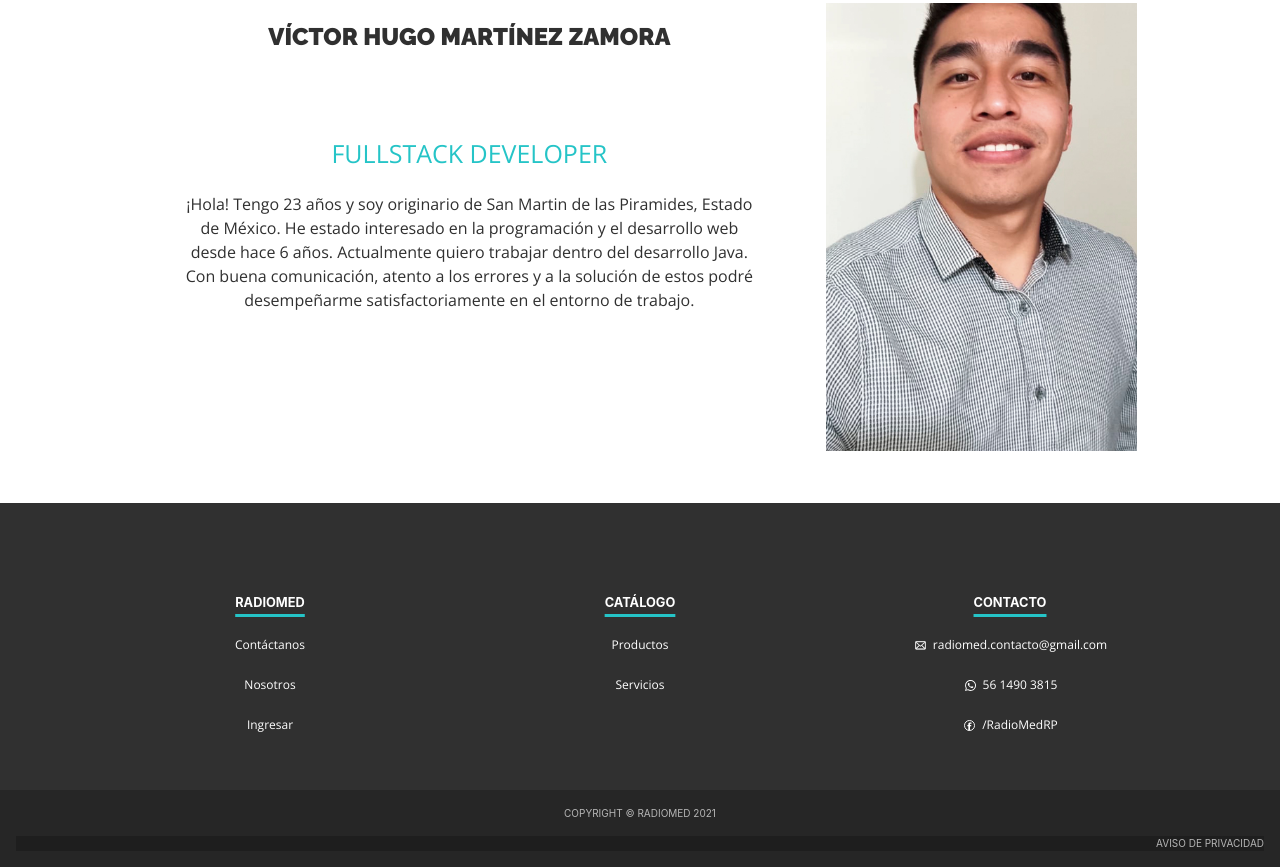
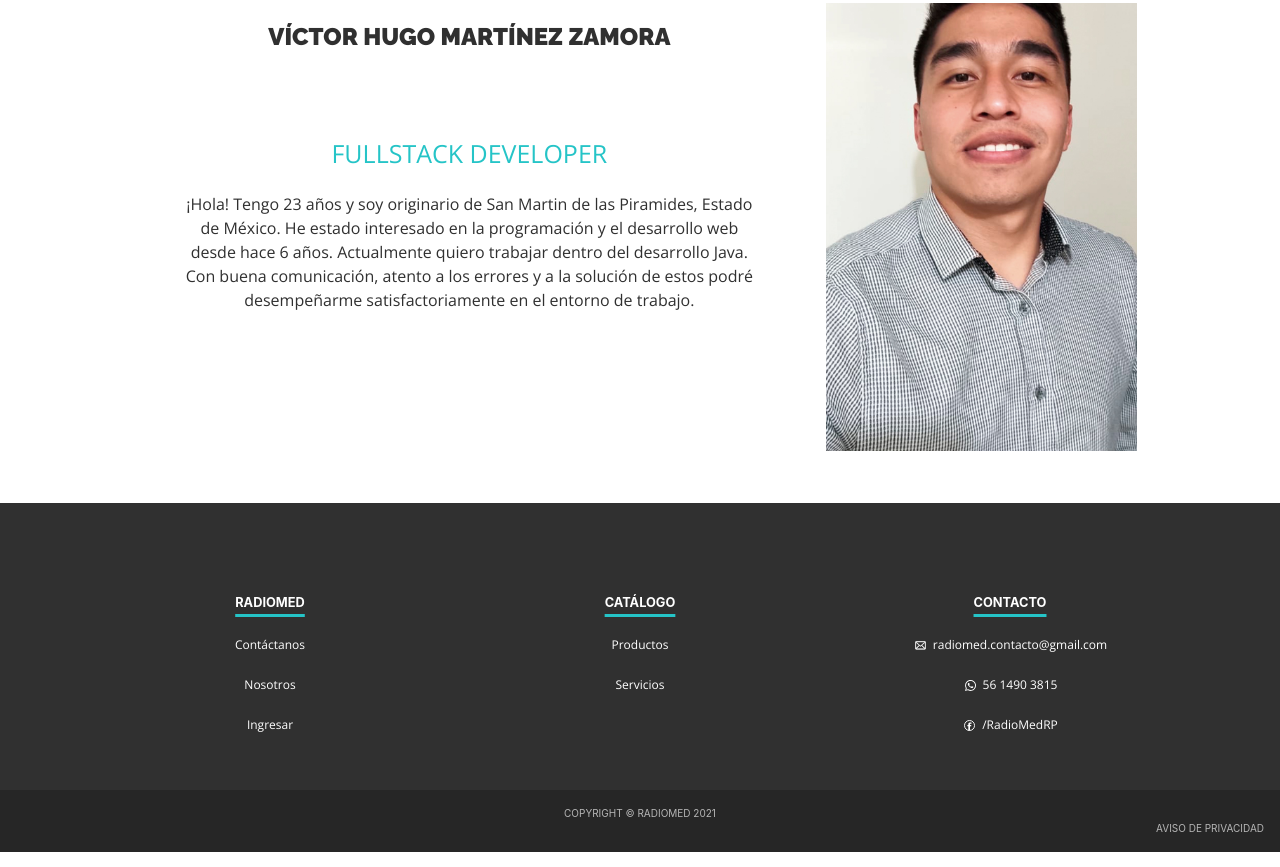
Before and after one commit to VictorHMZ98/SeguridadRadiologica, a website: page acercaDe.html in a window 1280 px wide. Shown: the part 3211-4078 px from the top of the page. Drawn offline with nearby package versions, Linux system fonts and the light colour scheme.

Commit message:
fix | Corregí el aviso de privacidad en los footers

```diff
--- a/acercaDe.html
+++ b/acercaDe.html
@@ -304,7 +304,7 @@
     <!-- Copyright -->
     <div class="text-center p-3 footer-link-copyright" style="background-color: rgba(0, 0, 0, 0.2)">
         COPYRIGHT © RADIOMED 2021
-        <div class="text-right footer-link-copyright" style="text-align: right;">AVISO DE PRIVACIDAD</div>
+        <div class="text-right" style="text-align: right;">AVISO DE PRIVACIDAD</div>
     </div>
     <!-- Copyright -->
 </footer>
```
Also changed, not shown: carritoCompras.html (+1 -1 lines), contacto.html (+1 -1 lines), historialPedidos.html (+1 -1 lines), index.html (+1 -1 lines), iniciarSesion.html (+1 -1 lines), panelEdicionAdmin.html (+1 -1 lines), servicios.html (+1 -1 lines).
